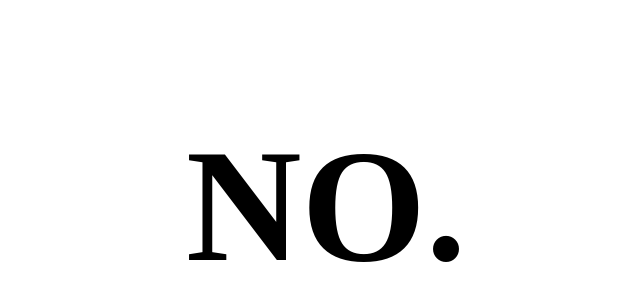
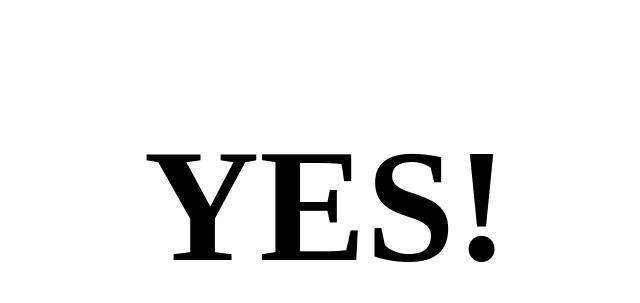
Before and after one commit to craighep/ischrisbackyet, a plain HTML site: page index.html in a window 1280 px wide. Shown: the part 206-509 px from the top of the page, without its empty margins (314-954 px from the left). Drawn offline with Linux system fonts and the light colour scheme.

Commit message:
Update index.html

```diff
--- a/index.html
+++ b/index.html
@@ -4,7 +4,7 @@
   </head>
   <body>
     <h1>
-      NO.
+      YES!
     </h1>
   </body>
 </html>
```
